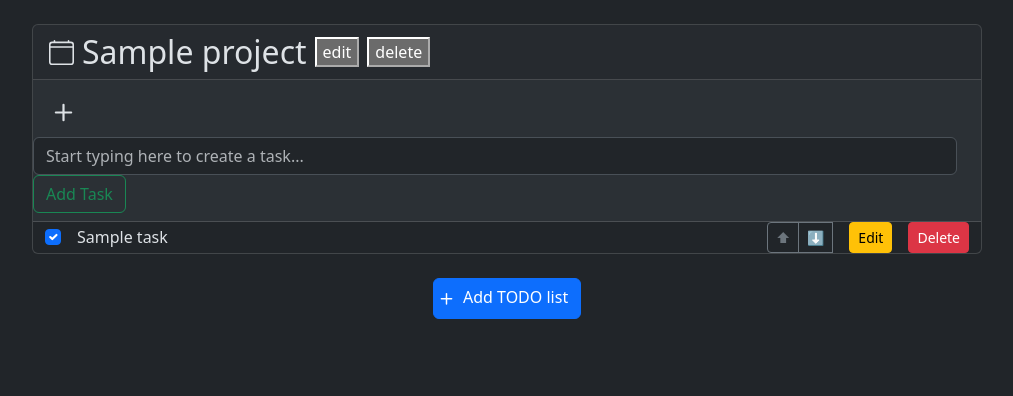
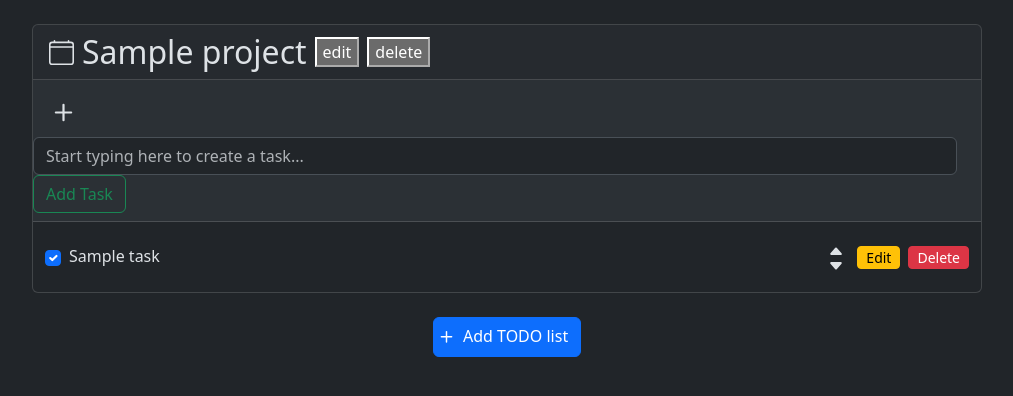
Before and after one commit to Anderli-dev/Test_RenovateHub, a Django app: page / in a window 1280 px wide. Shown: the part 30-426 px from the top of the page, without its empty margins (133-1146 px from the left). Run offline with Django 5.2, Linux system fonts and the light colour scheme; a user stored in the database is signed in; tables that the repository leaves empty hold one stand-in row (values such as "Sample post").

Commit message:
made task list responsible

```diff
--- a/task_manager/templates/_project_item_partial.html
+++ b/task_manager/templates/_project_item_partial.html
@@ -35,7 +35,7 @@
     </div>
 
     <nav class="card-header bg-body-tertiary ps-0">
-        <div class="d-flex align-items-center" x-data="{ search: '' }">
+        <div class="d-flex align-items-center">
             <form class="flex-grow-1 me-2">
                 <button
                     class="btn"
@@ -75,7 +75,7 @@
         </div>
     </nav>
 
-    <div id="tasks-list-{{project.id}}">
+    <div id="tasks-list-{{project.id}}" class="container py-2">
         {% if project.tasks.all %}
             {% for task in project.tasks.all%}
                 {% include "_task_item_partial.html" %}
--- a/task_manager/templates/_task_item_partial.html
+++ b/task_manager/templates/_task_item_partial.html
@@ -1,5 +1,6 @@
 {% block task-form %}
     <div
+        class="container mb-3 mb-sm-2 mb-md-0"
         id="task-{{ task.id }}"
         draggable="true"
         data-task-id="{{ task.id }}"
@@ -8,9 +9,9 @@
         ondragover="onDragOver(event)"
         ondrop="onDrop(event, {{project.id}})"
     >
-            <div class="container d-flex flex-column">
-                <li class="d-flex align-items-center justify-content-between">
-                    <div class="form-check">
+        <div class="row justify-content-between">
+            <div class="row col justify-content-between pb-1 pb-sm-0">
+                <div class="col form-check col d-flex align-items-center">
                     <input
                         class="form-check-input"
                         type="checkbox"
@@ -25,23 +26,24 @@
                         {{ task.name }}
                     </label>
                 </div>
-                    <div class="d-flex gap-3">
-                        <div class="btn-group btn-group-sm">
-                            <button
-                            class="btn btn-outline-secondary"
-                            onclick="moveTask(this, 'up', {{project.id}})"
-                            >
-                            ⬆
+                <div class="col d-flex flex-row-reverse align-items-center">
+                    <div class="d-flex flex-column">
+                        <button class="btn p-0" onclick="moveTask(this, 'up', {{project.id}})">
+                            <svg xmlns="http://www.w3.org/2000/svg" width="16" height="22" fill="currentColor" class="bi bi-caret-up-fill" viewBox="0 -6 16 16">
+                                <path d="m7.247 4.86-4.796 5.481c-.566.647-.106 1.659.753 1.659h9.592a1 1 0 0 0 .753-1.659l-4.796-5.48a1 1 0 0 0-1.506 0z"/>
+                            </svg>
                         </button>
-                            <button
-                            class="btn btn-outline-secondary"
-                            onclick="moveTask(this, 'down', {{project.id}})"
-                            >
-                            ⬇
+                        <button class="btn p-0" onclick="moveTask(this, 'down', {{project.id}})">
+                            <svg xmlns="http://www.w3.org/2000/svg" width="16" height="22" fill="currentColor" class="bi bi-caret-down-fill" viewBox="0 6 16 16">
+                                <path d="M7.247 11.14 2.451 5.658C1.885 5.013 2.345 4 3.204 4h9.592a1 1 0 0 1 .753 1.659l-4.796 5.48a1 1 0 0 1-1.506 0z"/>
+                            </svg>
                         </button>
                         <input type="hidden" name="task_id" value="{{ task.id }}">
                         <input type="hidden" name="new_order" value="{{ task.order }}">
                     </div>
+                </div>
+            </div>
+            <div class="col-12 col-md-auto p-0 d-flex align-items-center gap-2 ps-4 ps-md-0">
                 <button
                     class="btn btn-sm btn-warning action-btn"
                     style="--bs-btn-padding-y: 0;"
@@ -63,7 +65,6 @@
                 Delete
                 </button>
             </div>
-                </li>
         </div>
     </div>
 {% endblock %}
--- a/task_manager/templates/base.html
+++ b/task_manager/templates/base.html
@@ -19,6 +19,7 @@
                 transition: opacity 0.5s ease-out;
             }
         </style>
+
     </head>
     <body hx-ext="response-targets">
         <div
```
Lines whose indentation alone changed are shown as unchanged.
